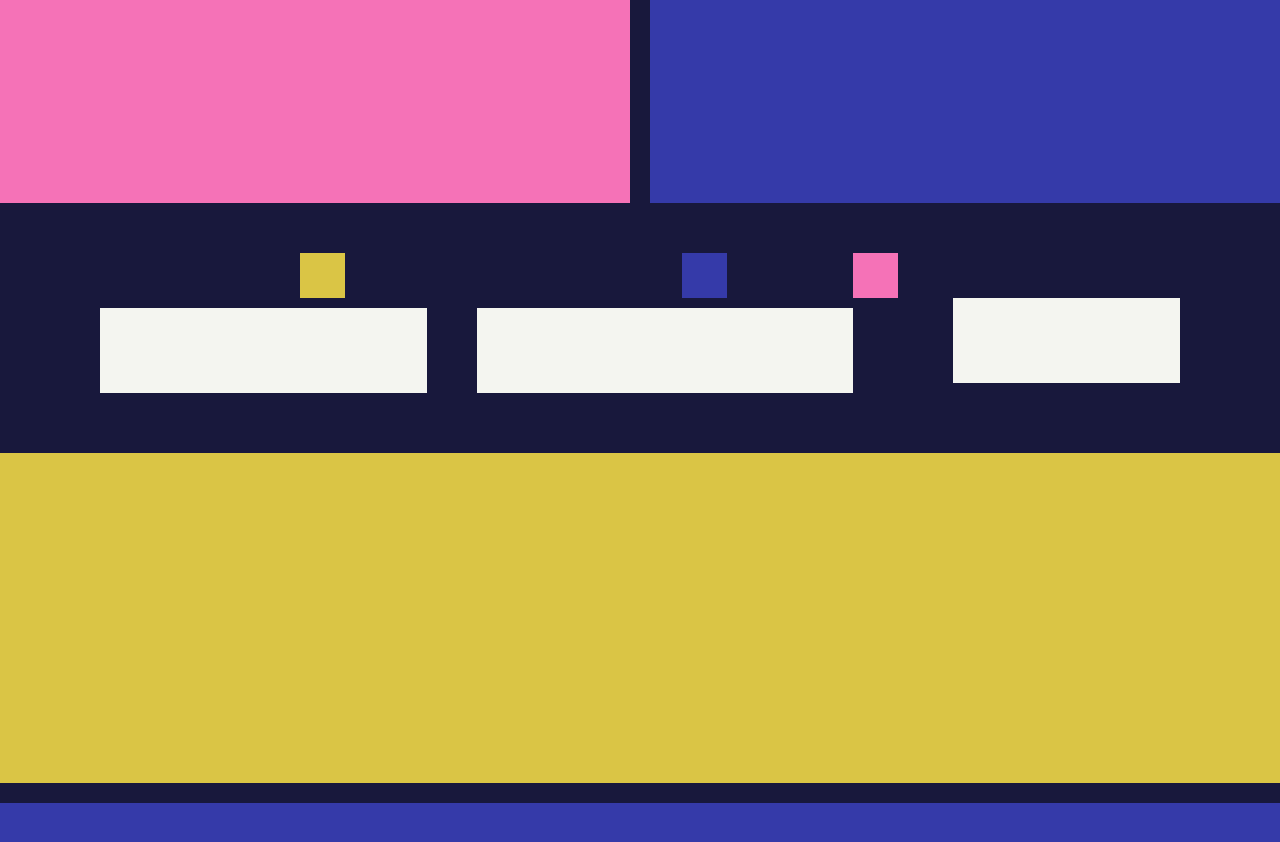
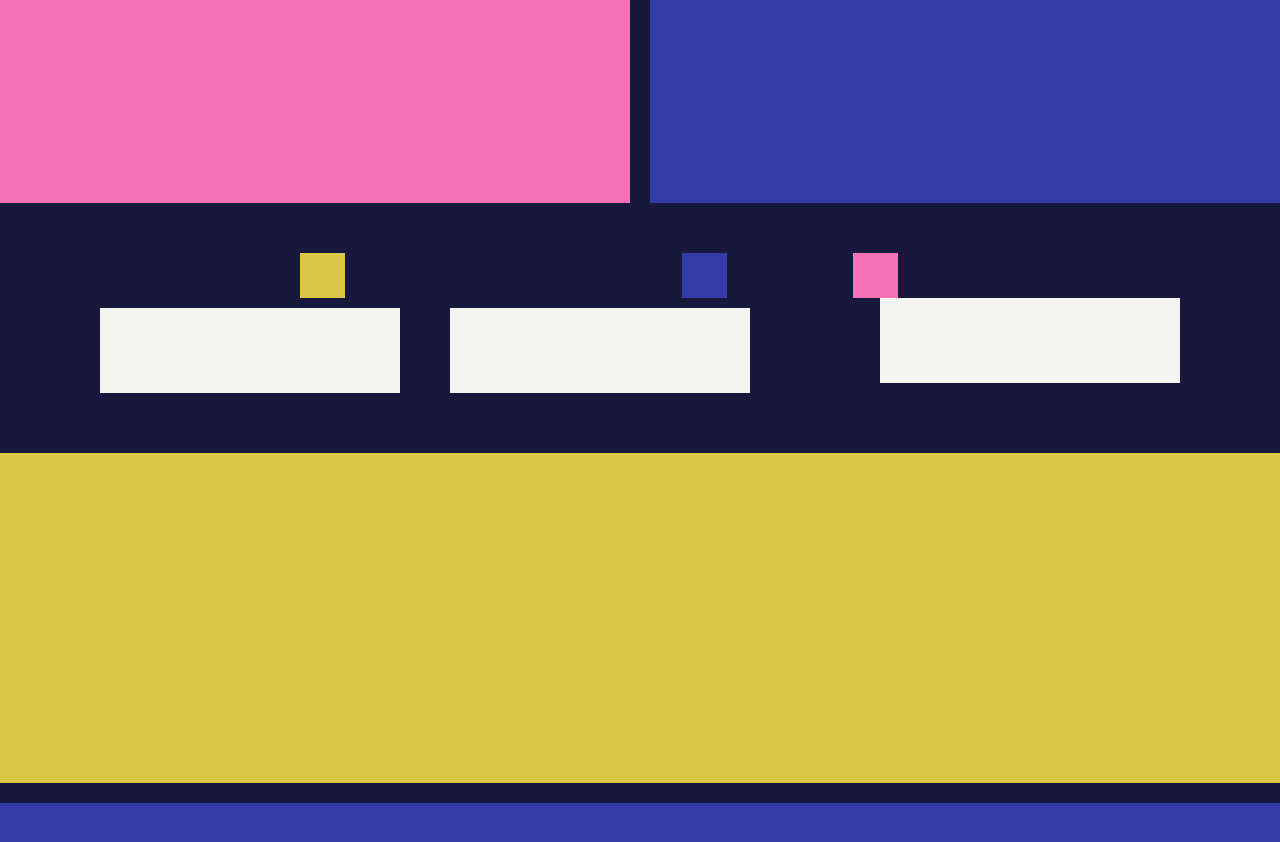
Before and after one commit to mlmelber/art300_5screenshots, a plain HTML site: page apple.html in a window 1280 px wide. Shown: the part 3023-3865 px from the top of the page. Drawn offline with Linux system fonts and the light colour scheme.

Commit message:
Update apple.css
fixed white boxes

```diff
--- a/apple.css
+++ b/apple.css
@@ -125,7 +125,7 @@ body {
 .info_delivery {
     background-color: #F4F5F0;
     height: 85px;
-    width: auto;
+    width: 300px;
     margin-left: 100px;
     margin-top: 10px;
 }
@@ -141,7 +141,7 @@ body {
 .info_card {
     background-color: #F4F5F0;
     height: 85px;
-    width: auto;
+    width: 300px;
     margin-left: 50px;
     margin-top: 10px;
 }
@@ -157,7 +157,7 @@ body {
 .info_personalsession {
     background-color: #F4F5F0;
     height: 85px;
-    width: auto;
+    width: 300px;
     margin-left: 100px;
     margin-right: 100px;
 }
```
